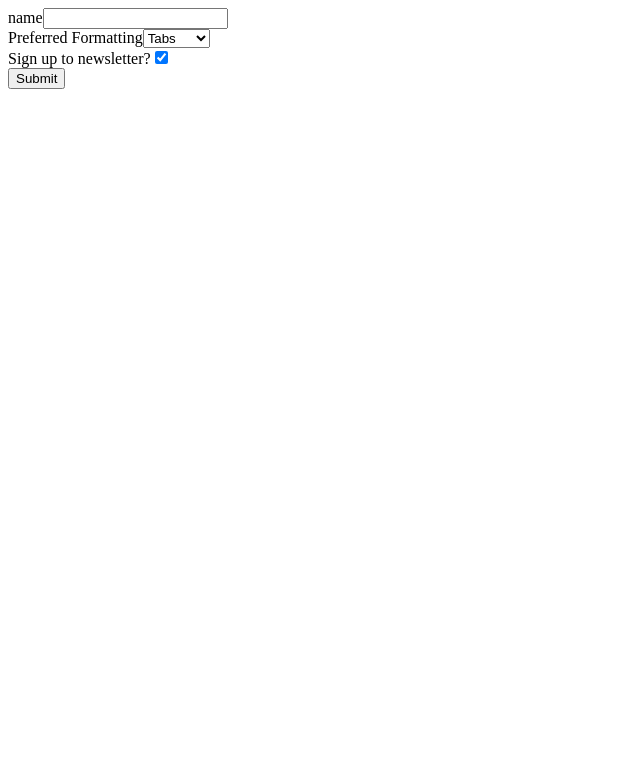
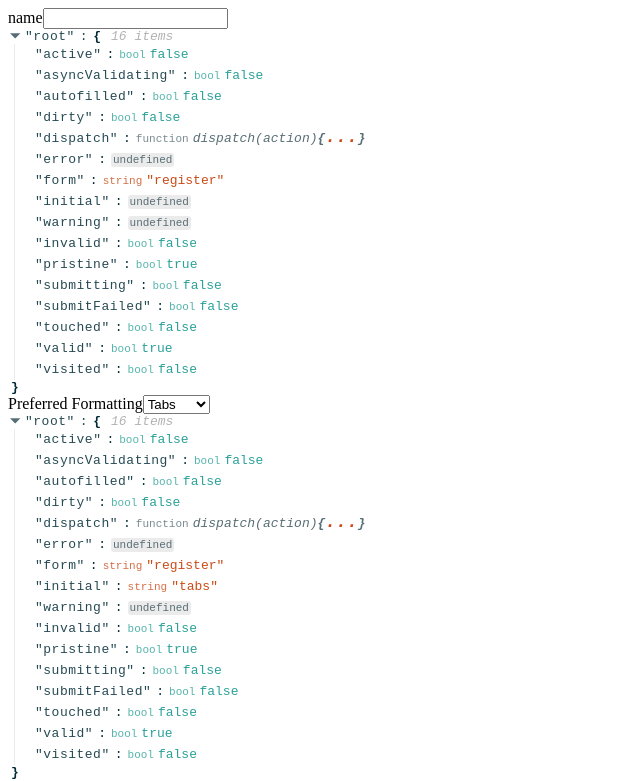
Before and after one commit to fschwalm/awesome-redux-form-egghead, a React (Create React App) app: page / in a window 1280 px wide. Shown: the top 781 px of the page, without its empty margins (0-640 px from the left). Built offline with nearby package versions, Linux system fonts and the light colour scheme.

Commit message:
Access the State of redux-form Fields using the `meta` prop

```diff
--- a/src/components/Fields/index.jsx
+++ b/src/components/Fields/index.jsx
@@ -1,10 +1,12 @@
 import React from "react";
+import ReactJson from "react-json-view";
 
 const CustomInput = props => {
   return (
     <div>
       <label>{props.label}</label>
       <input {...props.input} type={props.type} />
+      <ReactJson src={props.meta}/>
     </div>
   );
 };
@@ -17,6 +19,7 @@ const CustomSelect = props => {
         <option value="tabs">Tabs</option>
         <option value="spaces">Spaces</option>
       </select>
+      <ReactJson src={props.meta}/>
     </div>
   );
 };
```
